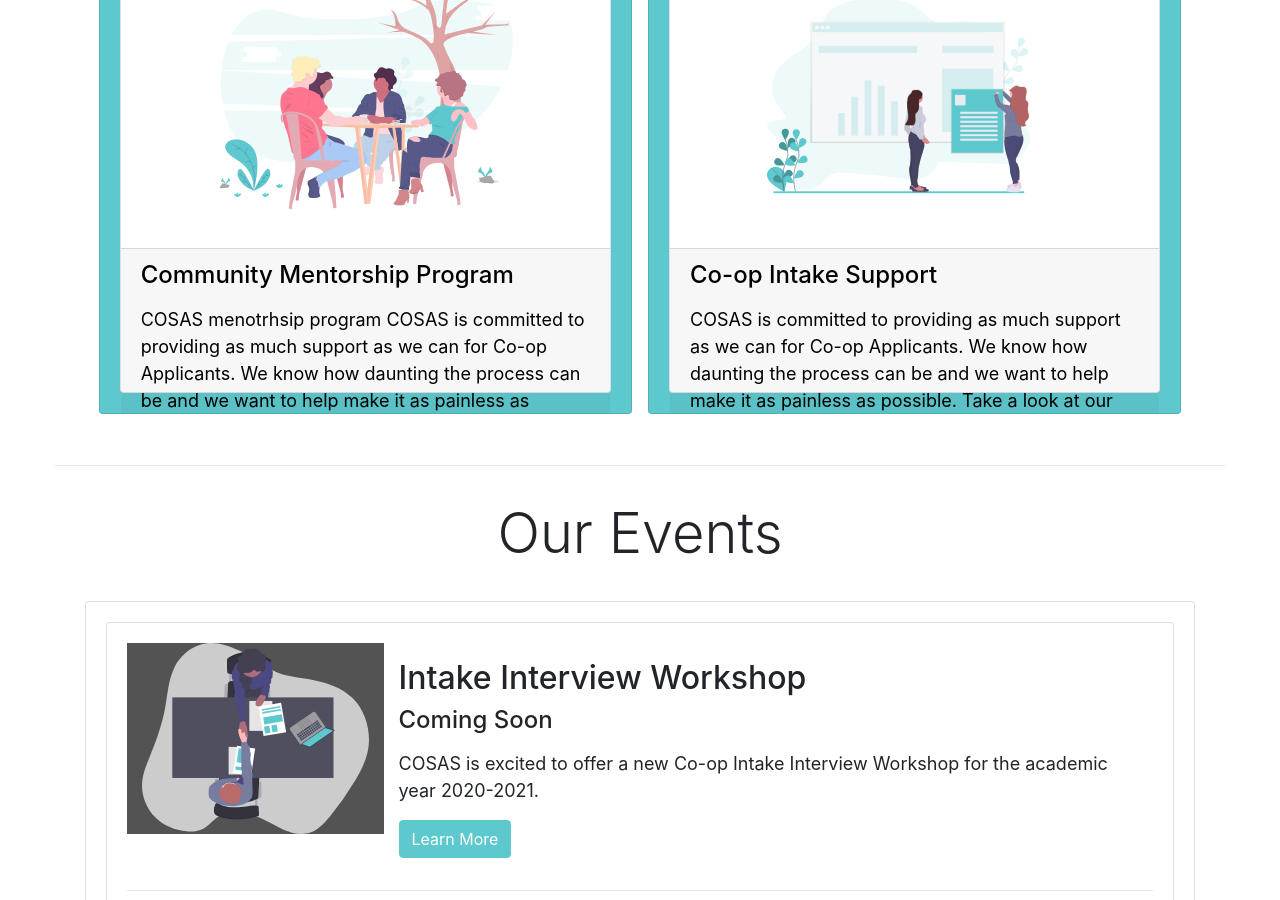
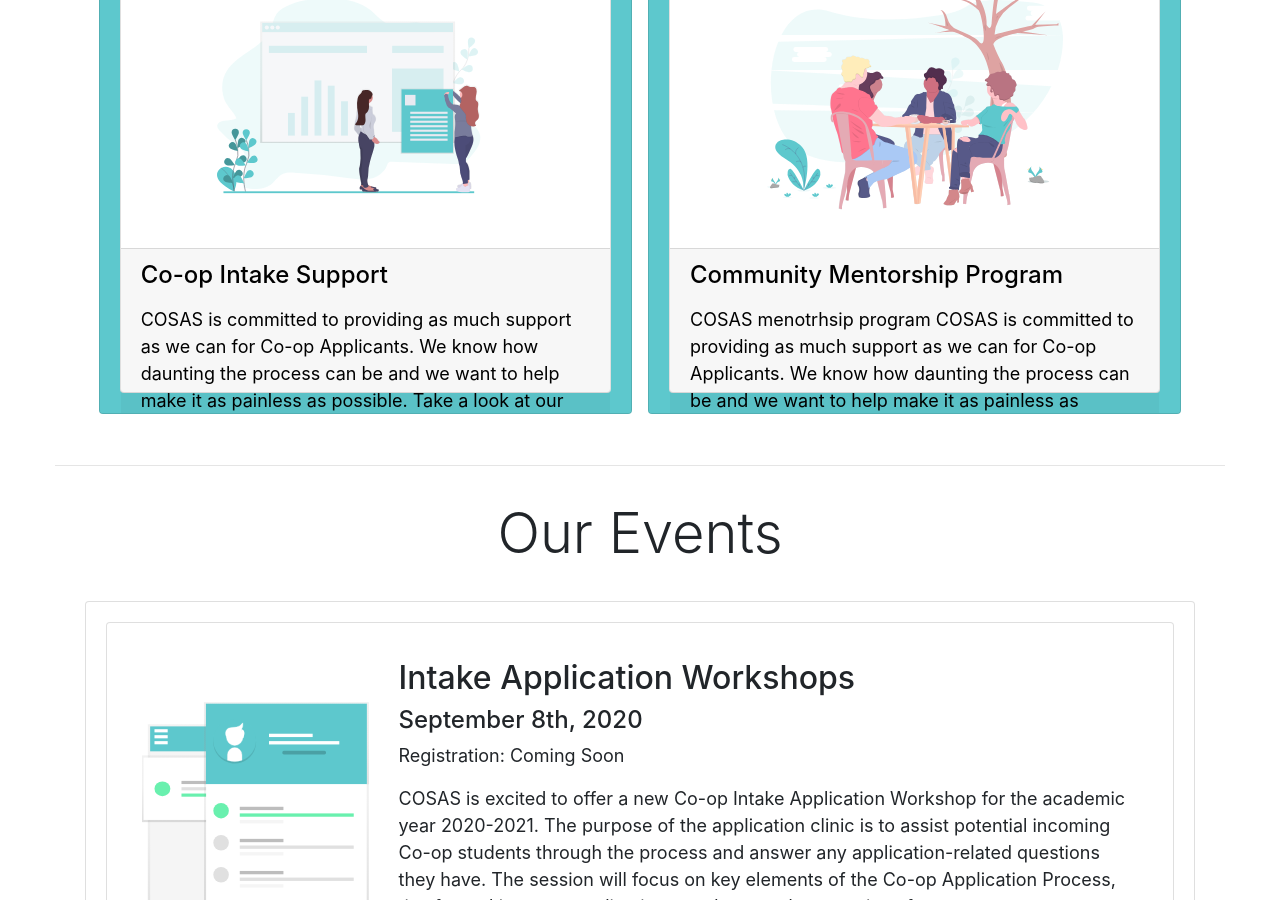
Before and after one commit to coopsauder/COSAS, a Jekyll site: the page built from index.html, in a window 1280 px wide and 900 px high, scrolled down 1687 px. Built offline with Jekyll 4.4.1, drawn with Linux system fonts in a browser that asks for light colours; nearby versions of some CDN libraries; some of the changed text lies outside the part shown.

Commit message:
made adjustments to posts

```diff
--- a/_data/team.yaml
+++ b/_data/team.yaml
@@ -32,13 +32,14 @@
     position: VP Initiatives
     email: louieweng@outlook.com
     linkedin: https://www.linkedin.com/in/louie-weng/
-    experience:
+    experience: Technology Consulting Intern @ Ernst & Young
     content: >
       Lorem ipsum dolor sit amet, ei brute voluptatum cum. Legere ignota ei mei, suas aperiam sea at. Duo brute graece pericula et, sed ne primis atomorum gubergren. Mei docendi oportere accusamus ut, suas feugait ut vim. Homero vulputate ei his.
       Pri et amet molestie, ignota perpetua eam cu. Ne mei partem ubique tritani, mel nullam molestiae voluptaria et, te malis veritus mel. Nam no velit augue salutatus, vel vocibus suscipit et. Ea duo numquam verterem philosophia, atqui malorum sanctus usu eu. Id inani oportere referrentur vis. Ignota dolorum adversarium id vix, augue interesset ea usu.
       Cu ius wisi malis posidonium, laudem definiebas ea has. Cu vim modo prima mediocrem. Per no noster persius, usu mazim epicurei expetenda in. Vix ea congue petentium, vis quas appellantur in, sed ex iriure fuisset iracundia. Eam in stet delicata, mel in quodsi conceptam. Nec civibus commune omittantur ea. Ut cum movet consetetur concludaturque, ne ius decore dicunt.
       Ei nominavi cu vis, in postea atomorum usu. Et erroribus comprehensam duo. Ne quo iusto corrumpit. At his semper legimus luptatum. Id ius inimicus dignissim. Tation munere commune no ius, mel malorum virtute ex. Nullam inimicus est in, vix ludus vulputate ea. Et persius docendi suscipit ius, pro ea oblique commune, propriae consectetuer ne eam. Pro et velit iriure utroque. Nec an putant quaestio.
     specialization: BUCS
+    year: 3
     img: louie.svg
 
   - id: chloe
--- a/_includes/events.html
+++ b/_includes/events.html
@@ -2,15 +2,15 @@
     <p class="display-4 text-center section-header">Our Events</p>
     <div class="list-unstyled card card-body">
         <div class="card card-body">
-            {% for post in site.posts %}
-
+            {% for post in site.posts reversed limit:5 %}
 
             <div class="d-flex flex-wrap">
-                <img src='{{ site.baseurl }}/static_files/assets/svg/{{ post.image }}'
-                    class="col-md-3 h-100 img-fluid border-0 load-hidden events bg-dark" alt="...">
+                <img src='{{ site.baseurl }}/static_files/assets/{{ post.image }}'
+                    class="col-md-3 h-100 img-fluid border-0 align-self-center load-hidden events" alt="...">
                 <div class="col-md-9 py-3 load-hidden events">
                     <h2>{{ post.title }}</h2>
-                    <h4>{{ post.event }}</h4>
+                    <h4>{{ post.event-date }}</h4>
+                    <p>Registration: {{ post.event-status }}</p>
                     <p>{{ post.excerpt }}</p>
                     <a href="{{ post.url }}" class="mx-auto btn btn-primary">Learn More</a>
                 </div>
--- a/_includes/team.html
+++ b/_includes/team.html
@@ -21,7 +21,8 @@
                                 src="../static_files/assets/images/{{ person.img }}">
                             <h5 class="modal-title text-center" id="exampleModalLongTitle">{{ person.name }}</h5>
                             <p>Position: {{ person.position }} <br>
-                                Specialization: {{ person.specialization }}</p>
+                                Specialization: {{ person.specialization }}<br>
+                                Year: {{ person.year }} </p>
                             <div class="container row mx-auto justify-content-center">
                                 <a class="email" data-placement="left" role="button" data-toggle="popover" title="Email"
                                     data-content="{{ person.email }}">
@@ -39,7 +40,8 @@
                         </button>
                     </div>
                     <div class="modal-body">
-                        {{ person.content }}
+                        <p><b>Experience: </b>{{ person.experience }}</p>
+                        <p>{{ person.content }}</p>
                     </div>
                     <div class="modal-footer">
                         <button type="button" class="btn btn-secondary" data-dismiss="modal">Close</button>
--- /dev/null
+++ b/_posts/2020-08-04-application-workshop.md
@@ -0,0 +1,29 @@
+---
+layout: post
+title:  "Intake Application Workshops"
+date:   2020-08-04 00:50:32 -0400
+tags: intake event
+image: svg/resume.svg
+event-status: Coming Soon
+event-link: reg-app
+event-date: September 8th, 2020
+location: Zoom
+time: 6:00-7:00 PM PST
+attendee-limit: 50
+---
+
+COSAS is excited to offer a new Co-op Intake Application Workshop for the academic year 2020-2021. The purpose of the application clinic is to assist potential incoming Co-op students through the process and answer any application-related questions they have. The session will focus on key elements of the Co-op Application Process, tips for making your application stand out, and suggestions for resumes.
+
+### Event Details
+
+Event Status: **{{ page.event-status }}**
+Event Date(s): **{{ page.event-date}}**
+Location: **{{ page.location}}**
+Time: **{{ page.time}}**
+Attendee Limit: **{{ page.attendee-limit}}**
+
+<!-- <a href="#{{ page.event-link }}" class="col-4 mx-auto btn btn-primary">Register</a>
+
+### Registration
+
+<iframe id="{{ page.event-link }}" class="container" src="https://docs.google.com/forms/d/e/1FAIpQLSeIislOFaxbgp_w3xd1SFMlfCeG_h27MkhtDMw1yZF6PAo_nA/viewform?embedded=true" frameborder="0" marginheight="0" height="600px" marginwidth="0">Loading…</iframe> -->
--- a/_posts/2020-08-05-application-workshop.md
+++ /dev/null
@@ -1,14 +0,0 @@
----
-layout: post
-title:  "Intake Application Workshop"
-date:   2020-08-04 00:50:32 -0400
-categories: intake workshop
-image: resume.svg
-event: Coming Soon
----
-
-COSAS is excited to offer a new Co-op Intake Application Workshop for the academic year 2020-2021.
-
-<img class="col-4" src="{{ site.baseurl }}/static_files/assets/svg/{{ page.image }}">
-
-The purpose of the application clinic is to assist potential incoming Co-Op students through the process and answer questions they have. The session will focus on why students should join Co-Op, the benefits of the program, and tips for making your application stand out.
--- a/_posts/2020-08-05-interview-workshop.md
+++ b/_posts/2020-08-05-interview-workshop.md
@@ -1,10 +1,28 @@
 ---
 layout: post
-title:  "Intake Interview Workshop"
+title:  "Intake Interview Workshops"
 date:   2020-08-04 00:50:32 -0400
-categories: intake workshop interview
-image: interview.svg
-event: Coming Soon
+tags: intake event
+image: svg/interview.svg
+event-status: Not for a while
+event-link: reg-interview
+event-date: TBD
+location: Zoom
+time: TBD
+attendee-limit: TBD
 ---
+As part of our intake support initiative, COSAS will be offering Interview Workshops to support aspiring Co-op applicants. We will be going over some good habits during group interviews and providing some insight into your senior peers' experiences. The session is for students who have made it past the application stage of the intake process.
 
-COSAS is excited to offer a new Co-op Intake Interview Workshop for the academic year 2020-2021.
+### Event Details
+
+Event Status: **{{ page.event-status }}**
+Event Date(s): **{{ page.event-date}}**
+Time: **{{ page.time}}**
+Location: **{{ page.location}}**
+Attendee Limit: **{{ page.attendee-limit}}**
+
+<!-- <a href="#{{ page.event-link }}" class="col-4 mx-auto d-block btn btn-primary">Register</a>
+
+### Registration
+
+<iframe id="{{ page.event-link }}" class="container" src="https://docs.google.com/forms/d/e/1FAIpQLSeIislOFaxbgp_w3xd1SFMlfCeG_h27MkhtDMw1yZF6PAo_nA/viewform?embedded=true" frameborder="0" marginheight="0" height="600px" marginwidth="0">Loading…</iframe> -->
```
Also changed, not shown: _initiatives/intake.md (renamed from _initiatives/new.md, +10 -0 lines), _layouts/post.html (+5 -3 lines).
